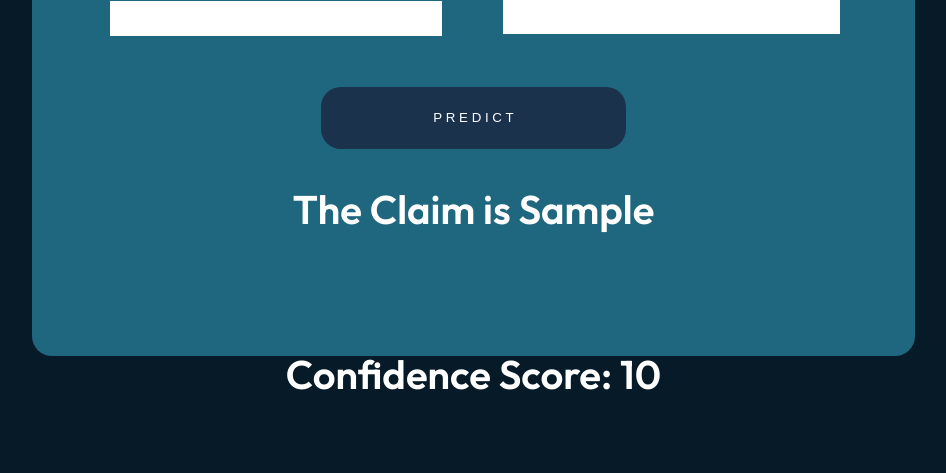
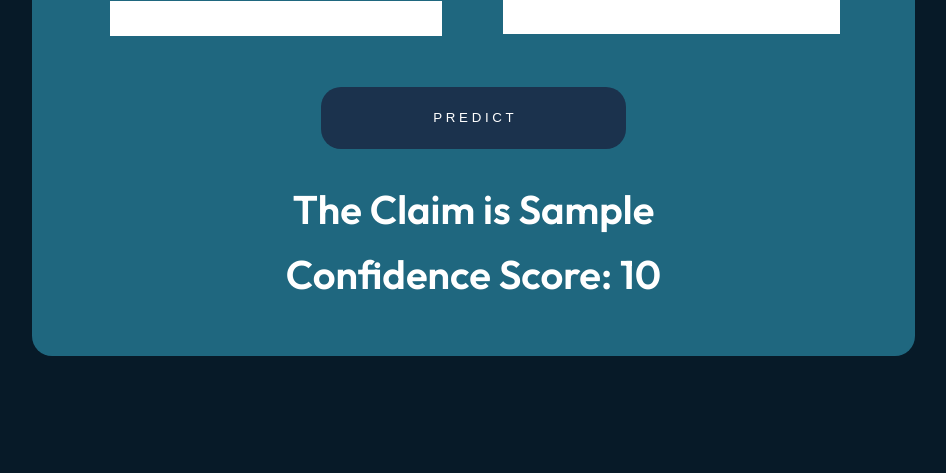
Before and after one commit to fadlididii/UAS-Algoritma-Pemrogramman-2, a Flask app: template templates/PredictionPage.html in a window 1280 px wide. Shown: the part 1258-1731 px from the top of the page, without its empty margins (166-1112 px from the left). Run offline with Flask 3, Linux system fonts and the light colour scheme; the template is opened without the code that fills it: most values are stand-ins (such as "Sample title", 1, 10 or a date in 2020); parts of the project's set-up code (start-up, migrations or seed data) failed here and were passed over.

Commit message:
update predictiopage css

```diff
--- a/static/PredictionPage.css
+++ b/static/PredictionPage.css
@@ -456,7 +456,7 @@ b.fraudshield-1-svg1 {
     align-items: center;
     justify-content: center;
     position: relative;
-    top: 1185px;
+    top: 1085px;
     color: #FFF;
     font-family: Outfit;
     font-size: 40px;
```
